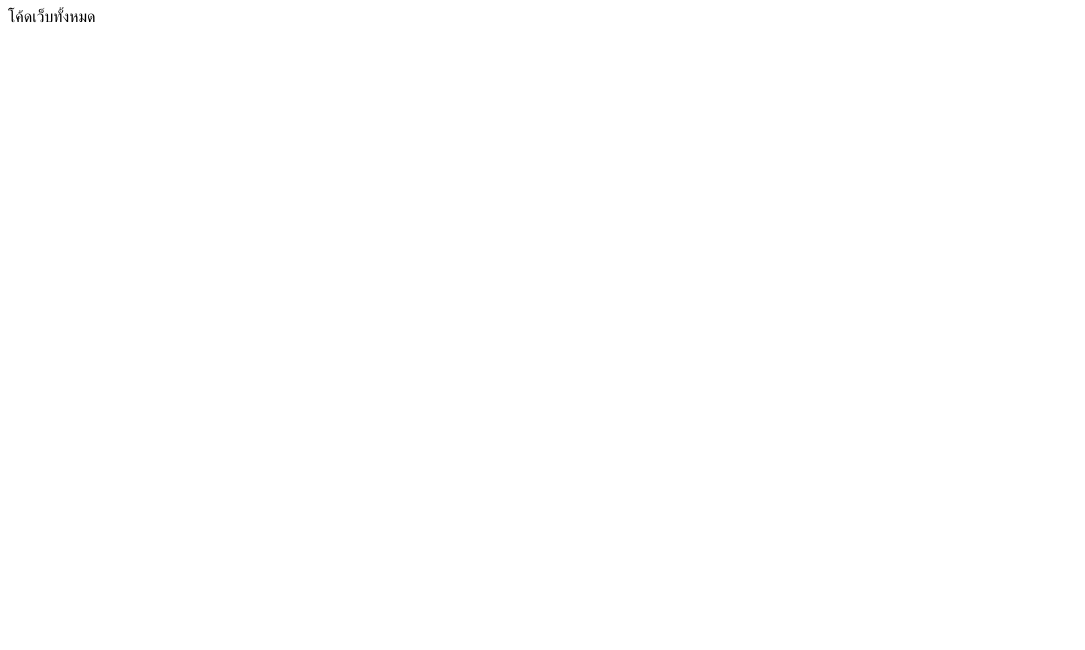
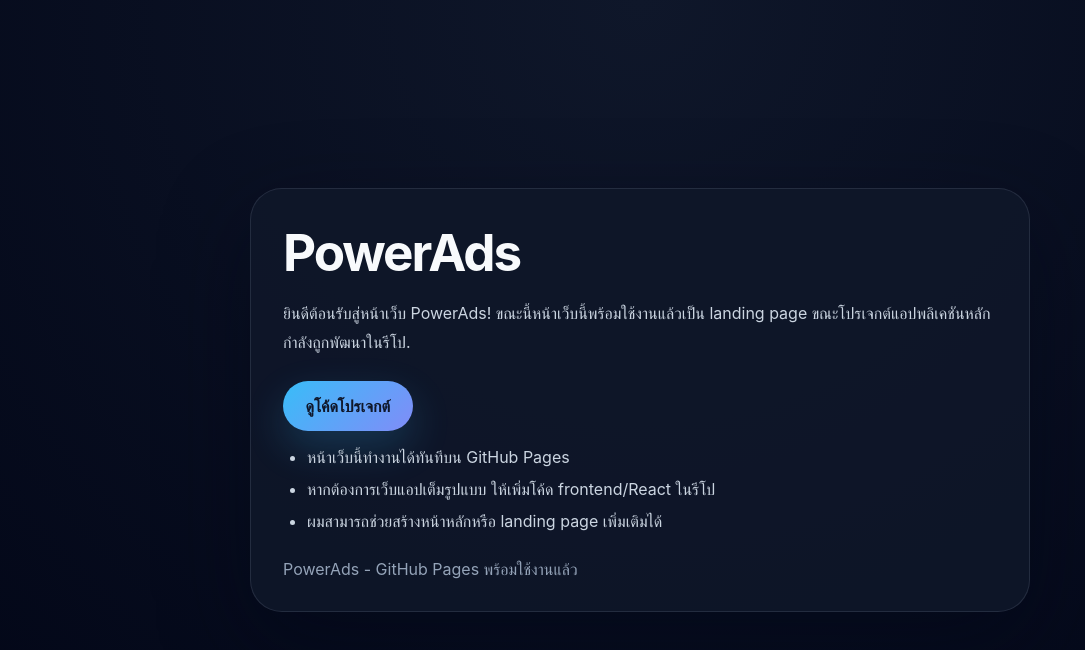
Before and after one commit to bownaka7-ops/powerads, a website: page index.html in a window 1280 px wide. Shown: the whole page, without its empty margins (0-1085 px from the left). Drawn offline with Linux system fonts and the light colour scheme.

Commit message:
Make PowerAds GitHub Pages landing page functional

```diff
--- a/index.html
+++ b/index.html
@@ -1 +1,80 @@
-โค้ดเว็บทั้งหมด
+<!DOCTYPE html>
+<html lang="th">
+  <head>
+    <meta charset="UTF-8" />
+    <meta name="viewport" content="width=device-width, initial-scale=1.0" />
+    <title>PowerAds</title>
+    <style>
+      :root { color-scheme: dark light; }
+      * { box-sizing: border-box; }
+      body {
+        margin: 0;
+        min-height: 100vh;
+        display: flex;
+        align-items: center;
+        justify-content: center;
+        background: radial-gradient(circle at top, #0f172a 0%, #020617 100%);
+        color: #f8fafc;
+        font-family: Inter, system-ui, -apple-system, BlinkMacSystemFont, "Segoe UI", sans-serif;
+        padding: 1.5rem;
+      }
+      .card {
+        max-width: 780px;
+        width: 100%;
+        padding: 2rem;
+        border-radius: 32px;
+        background: rgba(15, 23, 42, 0.88);
+        border: 1px solid rgba(148, 163, 184, 0.16);
+        box-shadow: 0 30px 90px rgba(2, 6, 23, 0.45);
+      }
+      h1 {
+        margin: 0 0 1rem;
+        font-size: clamp(2.6rem, 4vw, 3.8rem);
+        letter-spacing: -0.04em;
+      }
+      p {
+        margin: 0 0 1.5rem;
+        line-height: 1.8;
+        color: #cbd5e1;
+      }
+      .button {
+        display: inline-flex;
+        align-items: center;
+        justify-content: center;
+        gap: 0.75rem;
+        padding: 0.95rem 1.4rem;
+        border-radius: 999px;
+        background: linear-gradient(135deg, #38bdf8, #818cf8);
+        color: #0f172a;
+        font-weight: 700;
+        text-decoration: none;
+        box-shadow: 0 16px 40px rgba(56, 189, 248, 0.2);
+      }
+      ul {
+        margin: 1rem 0 0;
+        padding-left: 1.5rem;
+        color: #cbd5e1;
+      }
+      li + li {
+        margin-top: 0.75rem;
+      }
+      footer {
+        margin-top: 1.75rem;
+        color: #94a3b8;
+      }
+    </style>
+  </head>
+  <body>
+    <div class="card">
+      <h1>PowerAds</h1>
+      <p>ยินดีต้อนรับสู่หน้าเว็บ PowerAds! ขณะนี้หน้าเว็บนี้พร้อมใช้งานแล้วเป็น landing page ขณะโปรเจกต์แอปพลิเคชันหลักกำลังถูกพัฒนาในรีโป.</p>
+      <a class="button" href="https://github.com/bownaka7-ops/powerads" target="_blank" rel="noreferrer">ดูโค้ดโปรเจกต์</a>
+      <ul>
+        <li>หน้าเว็บนี้ทำงานได้ทันทีบน GitHub Pages</li>
+        <li>หากต้องการเว็บแอปเต็มรูปแบบ ให้เพิ่มโค้ด frontend/React ในรีโป</li>
+        <li>ผมสามารถช่วยสร้างหน้าหลักหรือ landing page เพิ่มเติมได้</li>
+      </ul>
+      <footer>PowerAds - GitHub Pages พร้อมใช้งานแล้ว</footer>
+    </div>
+  </body>
+</html>
```
